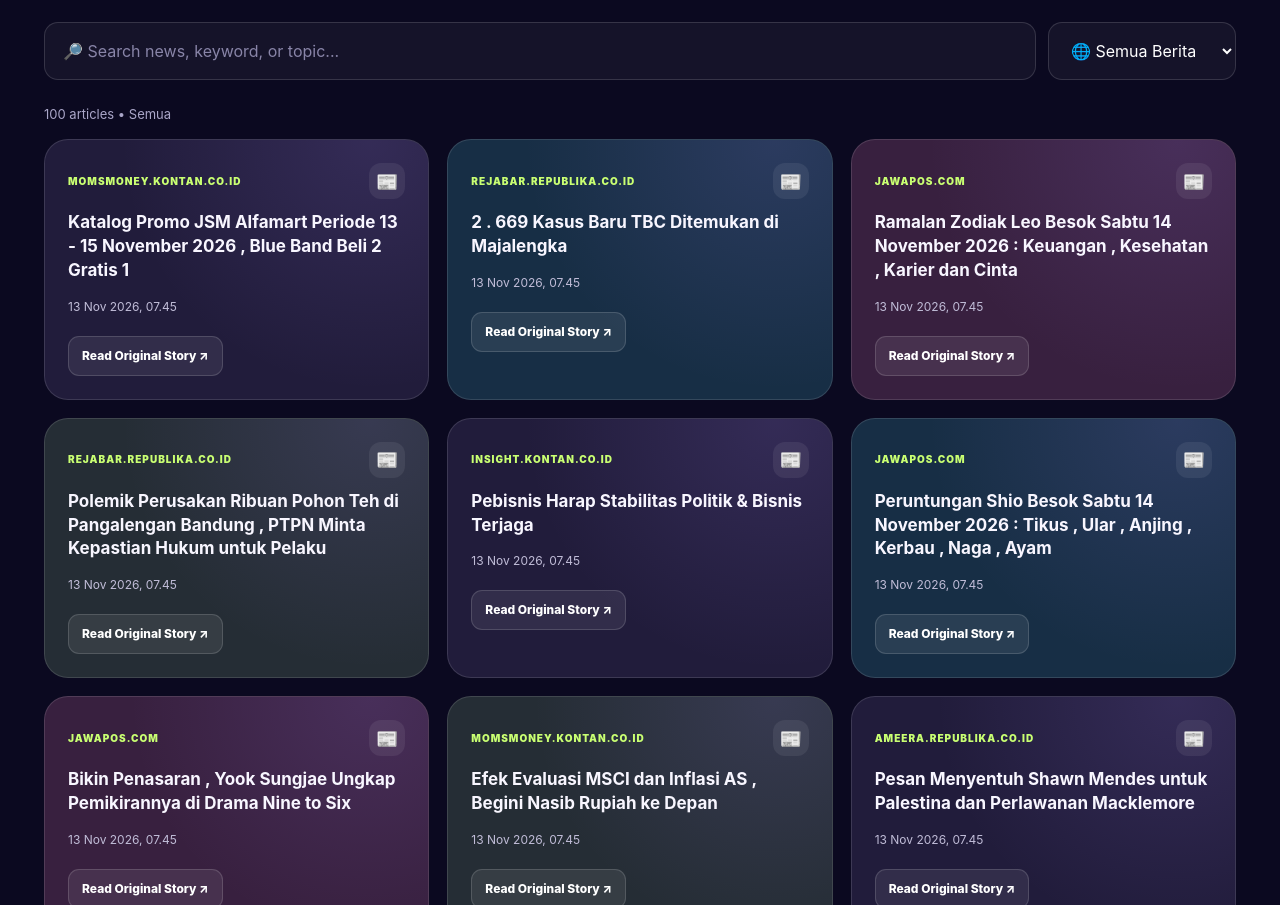
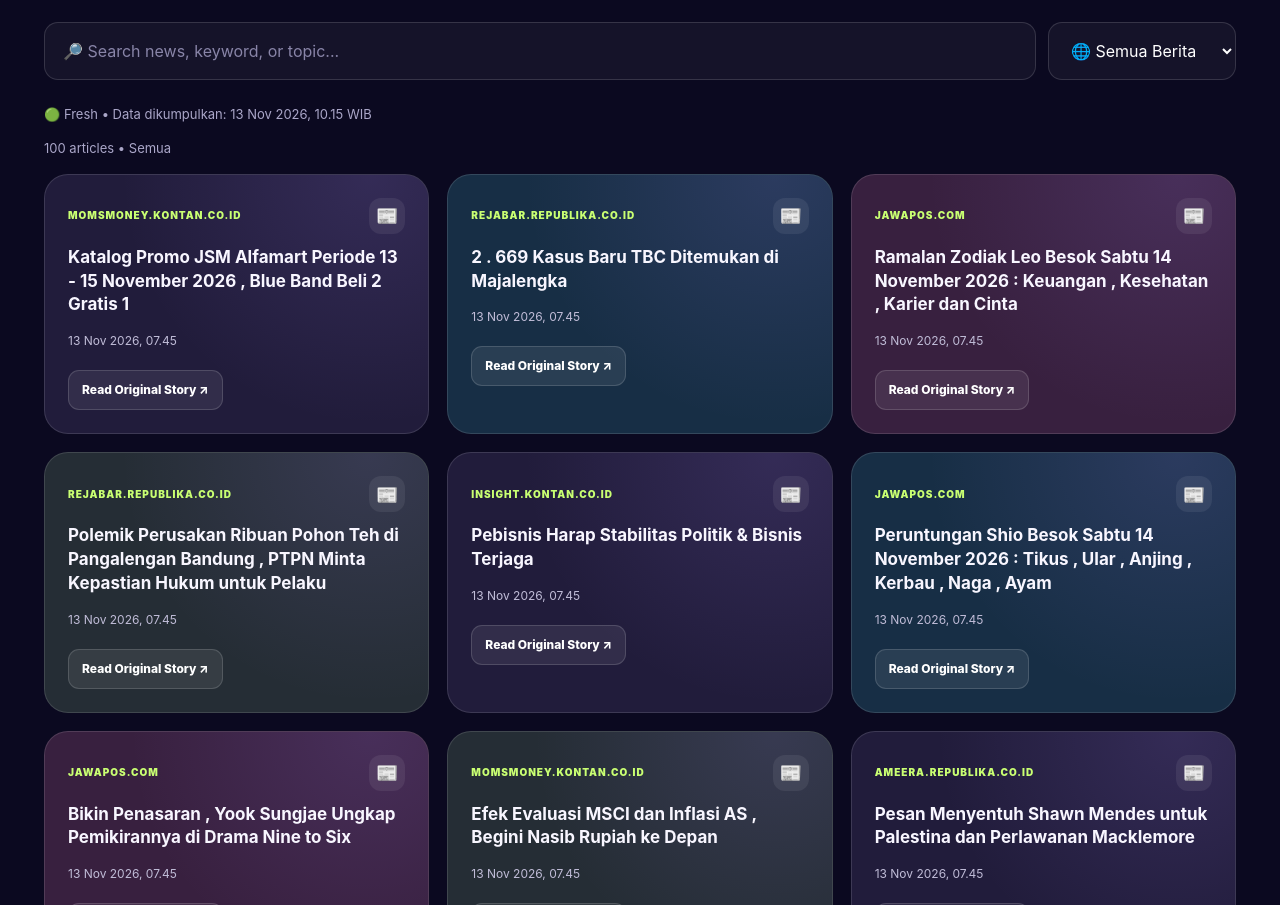
Before and after one commit to laxmiechan/trendradar-indonesia, a plain HTML site: page index.html in a window 1280 px wide. Shown: the part 1637-2542 px from the top of the page. Drawn offline with Linux system fonts and the light colour scheme.

Commit message:
Update index.html

```diff
--- a/index.html
+++ b/index.html
@@ -769,6 +769,10 @@ main {
     </select>
   </div>
 
+<div id="newsFreshness" class="status">
+  Memeriksa waktu pembaruan berita...
+</div>
+
   <div id="newsStatus" class="status" role="status">
     Loading real news...
   </div>
@@ -1187,6 +1191,35 @@ function renderNews() {
   });
 }
 
+function updateNewsFreshness(updatedAt) {
+  const badge = document.getElementById("newsFreshness");
+  const updated = new Date(updatedAt);
+  const age = (Date.now() - updated.getTime()) / 60000;
+
+  if (!Number.isFinite(age) || age < 0) {
+    badge.textContent = "⚪ Waktu pembaruan tidak valid";
+    return;
+  }
+
+  const time = updated.toLocaleString("id-ID", {
+    timeZone: "Asia/Jakarta",
+    dateStyle: "medium",
+    timeStyle: "short"
+  });
+
+  let label;
+
+  if (age < 60) {
+    label = "🟢 Fresh";
+  } else if (age < 180) {
+    label = "🟡 Delayed";
+  } else {
+    label = "🔴 Stale";
+  }
+
+  badge.textContent = `${label} • Data dikumpulkan: ${time} WIB`;
+}
+
 async function loadNews() {
   try {
     const data = await fetchJSON("./data/news.json");
@@ -1198,16 +1231,24 @@ async function loadNews() {
     allNews = data.articles;
     newsLoaded = true;
 
+    updateNewsFreshness(data.updated_at);
+
     $("totalNews").textContent =
       allNews.length.toLocaleString("id-ID");
 
     renderNews();
+
   } catch (error) {
     newsFailed = true;
+
+    document.getElementById("newsFreshness").textContent =
+      "🔴 Status pembaruan berita tidak tersedia";
+
     renderNews();
     console.error(error);
   }
 }
+
 
 async function loadCategories() {
   try {
```
